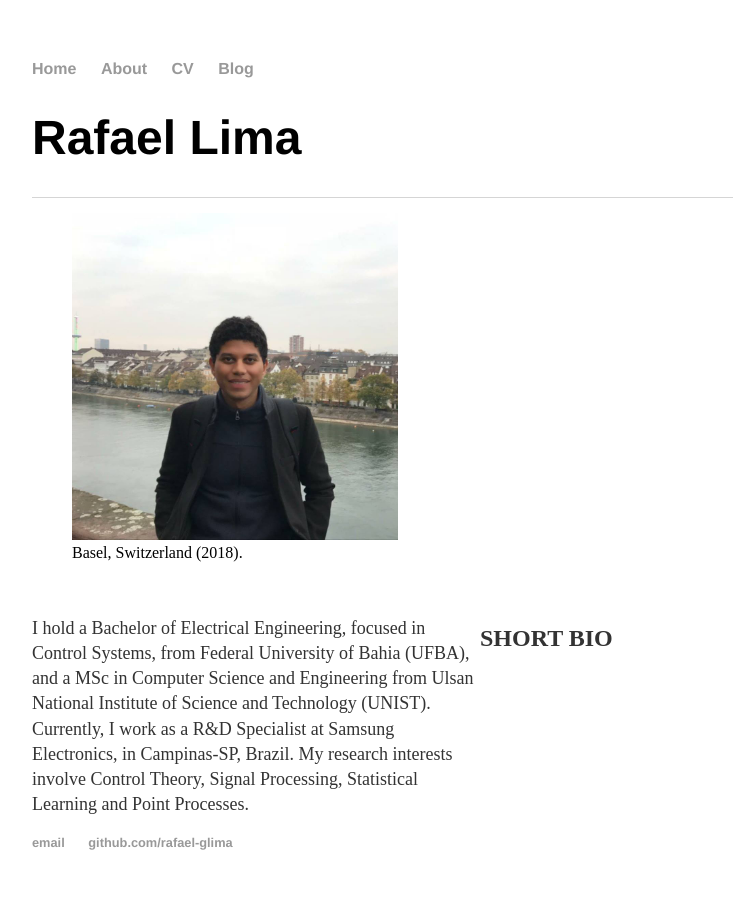
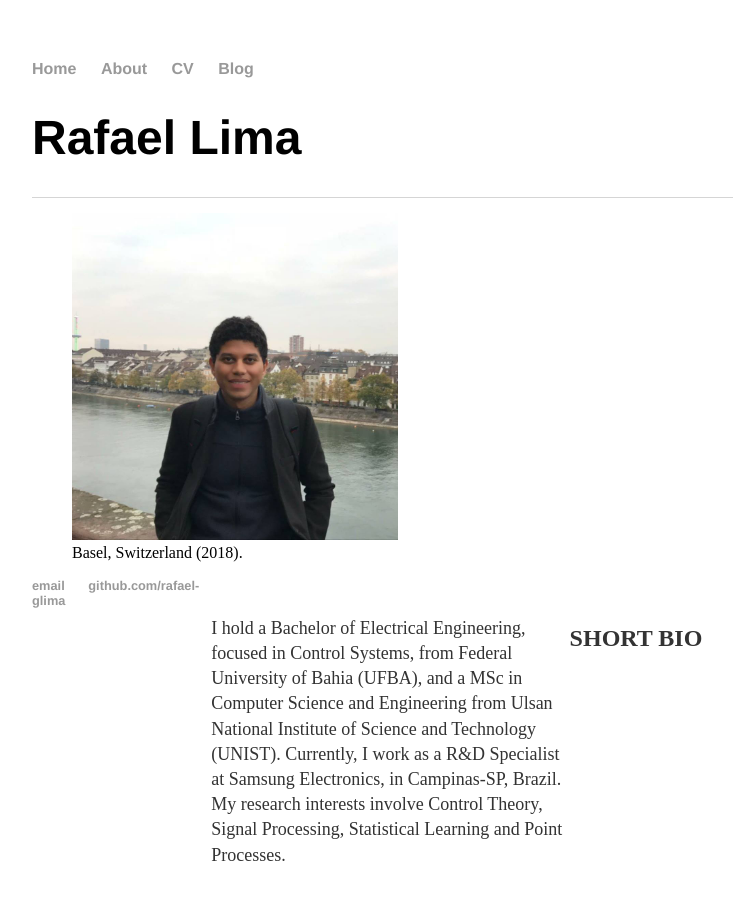
Before and after one commit to rafael-glima/rafael-glima.github.io, a Jekyll site: the page built from index.html, in a window 1280 px wide. Shown: the whole page, without its empty margins (160-893 px from the left). Built offline with Jekyll 4.4.1, drawn with Linux system fonts in a browser that asks for light colours.

Commit message:
Changes in Main Page content

```diff
--- a/index.html
+++ b/index.html
@@ -8,8 +8,8 @@
   	<img src="Profile.jpg" alt="Trulli" style="width:40%">
   	<figcaption >Basel, Switzerland (2018).</figcaption>
 	</figure>
-	<p style="font-weight: bold; padding-top: 20px;float: right; width: 50%;">SHORT BIO</p>
-	<p style="font-size:18px; padding-top: 20px; float: right; width: 50%;">I hold a Bachelor of Electrical Engineering, focused in Control Systems,
+	<p style="font-weight: bold; padding-top: 20px;float: right; width: 40%;">SHORT BIO</p>
+	<p style="font-size:18px; padding-top: 20px; float: right; width: 40%;">I hold a Bachelor of Electrical Engineering, focused in Control Systems,
 		from Federal University of Bahia (UFBA), and a MSc in Computer Science and Engineering from
 		Ulsan National Institute of Science and Technology (UNIST).
 		Currently, I work as a R&D Specialist at Samsung Electronics, in Campinas-SP, Brazil.
```
